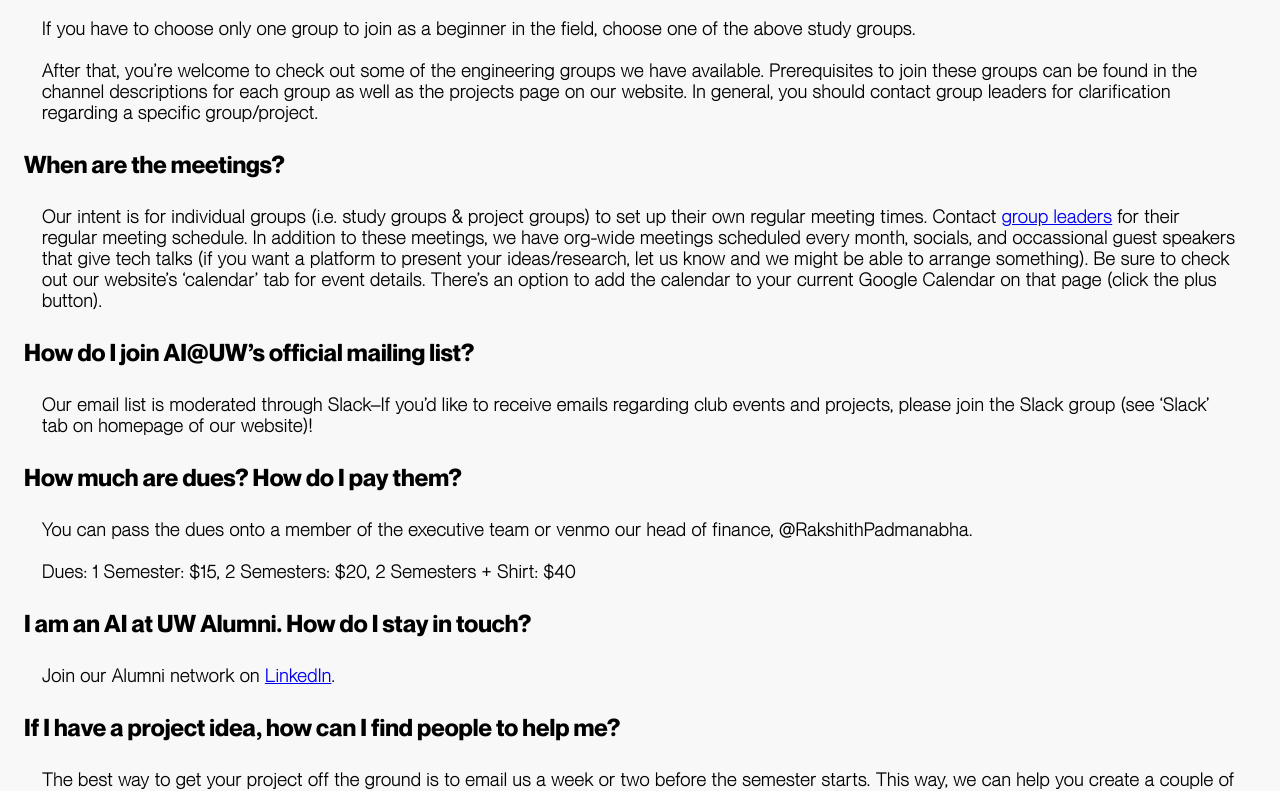
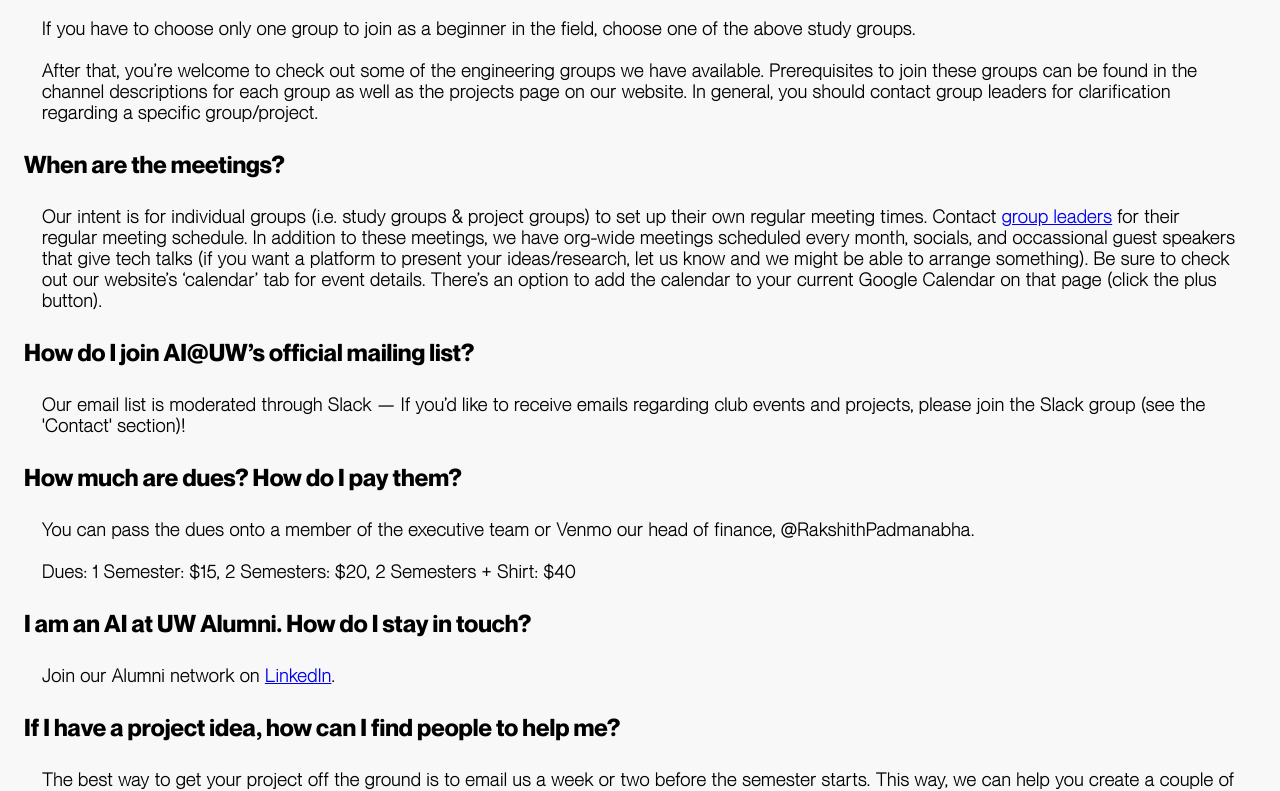
Before and after one commit to aiclubuwmadison/aiclubuwmadison.github.io, a React (Create React App) app: page /faq in a window 1280 px wide. Shown: the part 448-1239 px from the top of the page. Built offline with nearby package versions, Linux system fonts and the light colour scheme.

Commit message:
misc typos etc.

```diff
--- a/src/components/FAQ.js
+++ b/src/components/FAQ.js
@@ -22,10 +22,10 @@ const FAQ = () => {
             <BodyText>Our intent is for individual groups (i.e. study groups &amp; project groups) to set up their own regular meeting times. Contact <a href="leadership.html">group leaders</a> for their regular meeting schedule. In addition to these meetings, we have org-wide meetings scheduled every month, socials, and occassional guest speakers that give tech talks (if you want a platform to present your ideas/research, let us know and we might be able to arrange something). Be sure to check out our website’s ‘calendar’ tab for event details. There’s an option to add the calendar to your current Google Calendar on that page (click the plus button).</BodyText>
 
             <Subheader>How do I join AI@UW’s official mailing list?</Subheader>
-            <BodyText>Our email list is moderated through Slack–If you’d like to receive emails regarding club events and projects, please join the Slack group (see ‘Slack’ tab on homepage of our website)!</BodyText>
+            <BodyText>Our email list is moderated through Slack &mdash; If you’d like to receive emails regarding club events and projects, please join the Slack group (see the 'Contact' section)!</BodyText>
 
             <Subheader>How much are dues? How do I pay them?</Subheader>
-            <BodyText>You can pass the dues onto a member of the executive team or venmo our head of finance, @RakshithPadmanabha.<br/><br/> Dues: 1 Semester: $15, 2 Semesters: $20, 2 Semesters + Shirt: $40</BodyText>
+            <BodyText>You can pass the dues onto a member of the executive team or Venmo our head of finance, @RakshithPadmanabha.<br/><br/> Dues: 1 Semester: $15, 2 Semesters: $20, 2 Semesters + Shirt: $40</BodyText>
 
             <Subheader>I am an AI at UW Alumni. How do I stay in touch?</Subheader>
             <BodyText>Join our Alumni network on <a href="https://www.linkedin.com/groups/13562652/">LinkedIn</a>.</BodyText>
```
